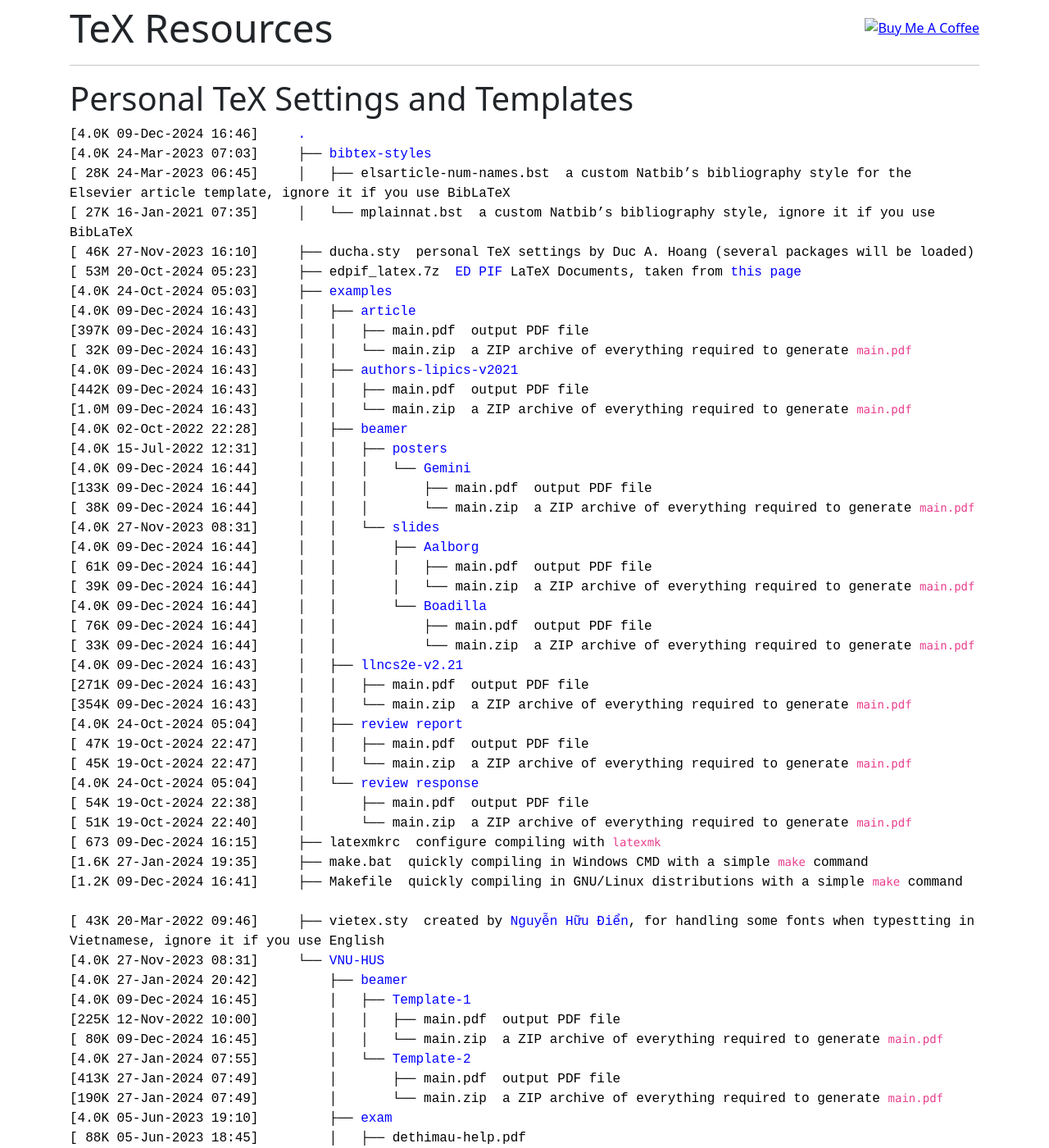
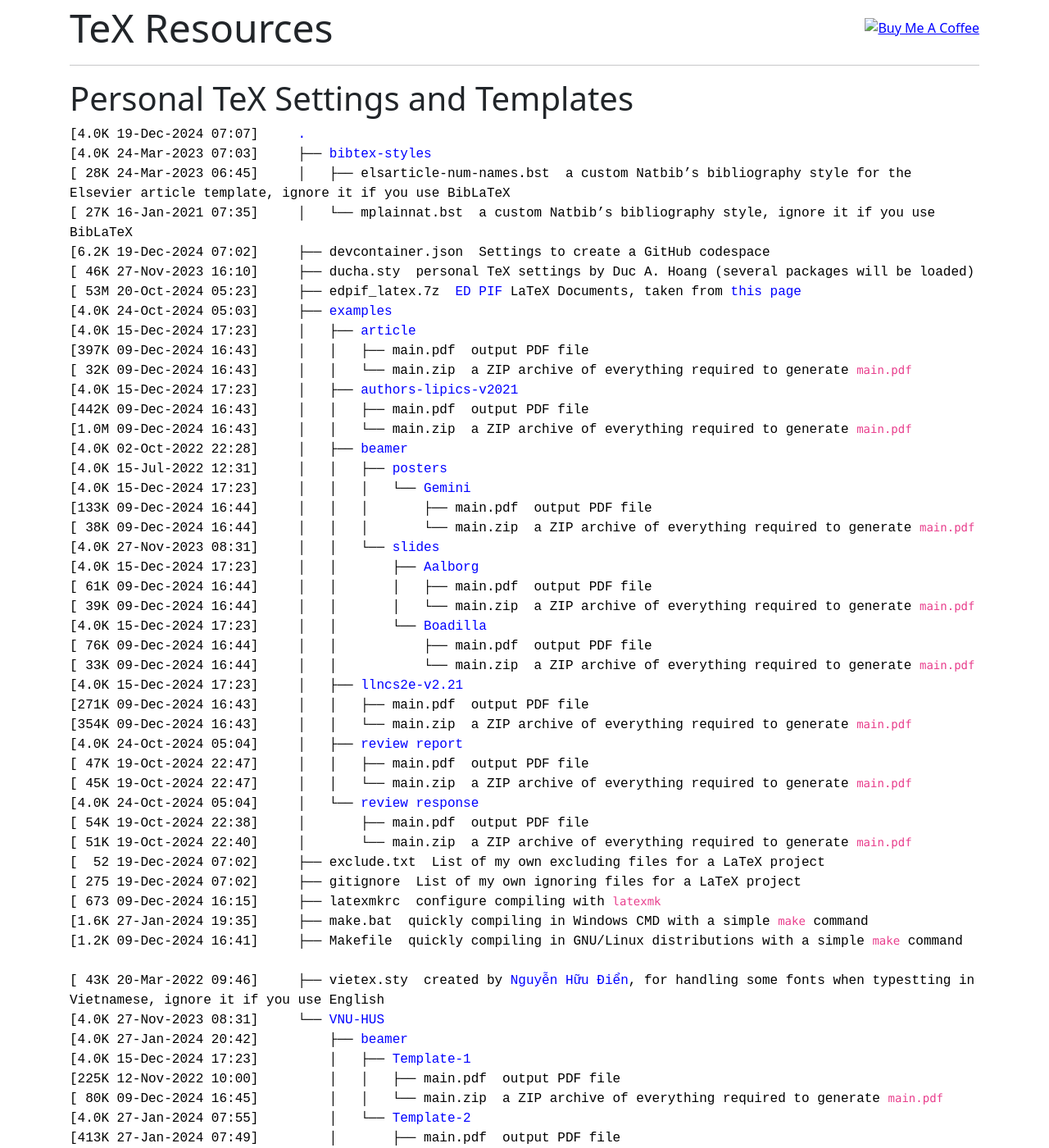
Before and after one commit to hoanganhduc/hoanganhduc.github.io, a Jekyll site: the page built from tex/index.md, in a window 1280 px wide and 1400 px high. Shown: the whole window at 82% size. Built offline with Jekyll 4.4.1, drawn with Linux system fonts in a browser that asks for light colours; nearby versions of some CDN libraries; a style sheet for code colours, icons or effects is not loaded; some of the changed text lies outside the part shown.

Commit message:
Updated @ 2024-12-19  07:07:29 ICT

```diff
--- a/tex/dircontent.html
+++ b/tex/dircontent.html
@@ -1,36 +1,37 @@
-[4.0K&nbsp;09-Dec-2024&nbsp;16:46]&nbsp;&nbsp;&nbsp;&nbsp;	<a class="DIR" href="././">.</a><br>
+[4.0K&nbsp;19-Dec-2024&nbsp;07:07]&nbsp;&nbsp;&nbsp;&nbsp;	<a class="DIR" href="././">.</a><br>
 [4.0K&nbsp;24-Mar-2023&nbsp;07:03]&nbsp;&nbsp;&nbsp;&nbsp;	├── <a class="DIR" href="./bibtex-styles/">bibtex-styles</a><br>
 [&nbsp;28K&nbsp;24-Mar-2023&nbsp;06:45]&nbsp;&nbsp;&nbsp;&nbsp;	│   ├── <a class="NORM" href="./bibtex-styles/elsarticle-num-names.bst">elsarticle-num-names.bst</a>&nbsp;&nbsp;<span style="font-family: monospace;">a custom Natbib's bibliography style for the Elsevier article template, ignore it if you use BibLaTeX
 </span>&nbsp;&nbsp;<span style="font-family: monospace;"></span><br>
 [&nbsp;27K&nbsp;16-Jan-2021&nbsp;07:35]&nbsp;&nbsp;&nbsp;&nbsp;	│   └── <a class="NORM" href="./bibtex-styles/mplainnat.bst">mplainnat.bst</a>&nbsp;&nbsp;<span style="font-family: monospace;">a custom Natbib's bibliography style, ignore it if you use BibLaTeX
 </span>&nbsp;&nbsp;<span style="font-family: monospace;"></span><br>
+[6.2K&nbsp;19-Dec-2024&nbsp;07:02]&nbsp;&nbsp;&nbsp;&nbsp;	├── <a class="NORM" href="./devcontainer.json">devcontainer.json</a>&nbsp;&nbsp;<span style="font-family: monospace;">Settings to create a GitHub codespace</span><br>
 [&nbsp;46K&nbsp;27-Nov-2023&nbsp;16:10]&nbsp;&nbsp;&nbsp;&nbsp;	├── <a class="NORM" href="./ducha.sty">ducha.sty</a>&nbsp;&nbsp;<span style="font-family: monospace;">personal TeX settings by Duc A. Hoang (several packages will be loaded)</span><br>
 [&nbsp;53M&nbsp;20-Oct-2024&nbsp;05:23]&nbsp;&nbsp;&nbsp;&nbsp;	├── <a class="NORM" href="./edpif_latex.7z">edpif_latex.7z</a>&nbsp;&nbsp;<span style="font-family: monospace;">[ED PIF](https://www.edpif.org) LaTeX Documents, taken from [this page](https://www.edpif.org/documents/?f=latex)</span><br>
 [4.0K&nbsp;24-Oct-2024&nbsp;05:03]&nbsp;&nbsp;&nbsp;&nbsp;	├── <a class="DIR" href="./examples/">examples</a><br>
-[4.0K&nbsp;09-Dec-2024&nbsp;16:43]&nbsp;&nbsp;&nbsp;&nbsp;	│   ├── <a class="DIR" href="./examples/article/">article</a><br>
+[4.0K&nbsp;15-Dec-2024&nbsp;17:23]&nbsp;&nbsp;&nbsp;&nbsp;	│   ├── <a class="DIR" href="./examples/article/">article</a><br>
 [397K&nbsp;09-Dec-2024&nbsp;16:43]&nbsp;&nbsp;&nbsp;&nbsp;	│   │   ├── <a class="NORM" href="./examples/article/main.pdf">main.pdf</a>&nbsp;&nbsp;<span style="font-family: monospace;">output PDF file
 </span>&nbsp;&nbsp;<span style="font-family: monospace;"></span><br>
 [&nbsp;32K&nbsp;09-Dec-2024&nbsp;16:43]&nbsp;&nbsp;&nbsp;&nbsp;	│   │   └── <a class="NORM" href="./examples/article/main.zip">main.zip</a>&nbsp;&nbsp;<span style="font-family: monospace;">a ZIP archive of everything required to generate `main.pdf`</span><br>
-[4.0K&nbsp;09-Dec-2024&nbsp;16:43]&nbsp;&nbsp;&nbsp;&nbsp;	│   ├── <a class="DIR" href="./examples/authors-lipics-v2021/">authors-lipics-v2021</a><br>
+[4.0K&nbsp;15-Dec-2024&nbsp;17:23]&nbsp;&nbsp;&nbsp;&nbsp;	│   ├── <a class="DIR" href="./examples/authors-lipics-v2021/">authors-lipics-v2021</a><br>
 [442K&nbsp;09-Dec-2024&nbsp;16:43]&nbsp;&nbsp;&nbsp;&nbsp;	│   │   ├── <a class="NORM" href="./examples/authors-lipics-v2021/main.pdf">main.pdf</a>&nbsp;&nbsp;<span style="font-family: monospace;">output PDF file
 </span>&nbsp;&nbsp;<span style="font-family: monospace;"></span><br>
 [1.0M&nbsp;09-Dec-2024&nbsp;16:43]&nbsp;&nbsp;&nbsp;&nbsp;	│   │   └── <a class="NORM" href="./examples/authors-lipics-v2021/main.zip">main.zip</a>&nbsp;&nbsp;<span style="font-family: monospace;">a ZIP archive of everything required to generate `main.pdf`</span><br>
 [4.0K&nbsp;02-Oct-2022&nbsp;22:28]&nbsp;&nbsp;&nbsp;&nbsp;	│   ├── <a class="DIR" href="./examples/beamer/">beamer</a><br>
 [4.0K&nbsp;15-Jul-2022&nbsp;12:31]&nbsp;&nbsp;&nbsp;&nbsp;	│   │   ├── <a class="DIR" href="./examples/beamer/posters/">posters</a><br>
-[4.0K&nbsp;09-Dec-2024&nbsp;16:44]&nbsp;&nbsp;&nbsp;&nbsp;	│   │   │   └── <a class="DIR" href="./examples/beamer/posters/Gemini/">Gemini</a><br>
+[4.0K&nbsp;15-Dec-2024&nbsp;17:23]&nbsp;&nbsp;&nbsp;&nbsp;	│   │   │   └── <a class="DIR" href="./examples/beamer/posters/Gemini/">Gemini</a><br>
 [133K&nbsp;09-Dec-2024&nbsp;16:44]&nbsp;&nbsp;&nbsp;&nbsp;	│   │   │   &nbsp;&nbsp;&nbsp; ├── <a class="NORM" href="./examples/beamer/posters/Gemini/main.pdf">main.pdf</a>&nbsp;&nbsp;<span style="font-family: monospace;">output PDF file
 </span>&nbsp;&nbsp;<span style="font-family: monospace;"></span><br>
 [&nbsp;38K&nbsp;09-Dec-2024&nbsp;16:44]&nbsp;&nbsp;&nbsp;&nbsp;	│   │   │   &nbsp;&nbsp;&nbsp; └── <a class="NORM" href="./examples/beamer/posters/Gemini/main.zip">main.zip</a>&nbsp;&nbsp;<span style="font-family: monospace;">a ZIP archive of everything required to generate `main.pdf`</span><br>
 [4.0K&nbsp;27-Nov-2023&nbsp;08:31]&nbsp;&nbsp;&nbsp;&nbsp;	│   │   └── <a class="DIR" href="./examples/beamer/slides/">slides</a><br>
-[4.0K&nbsp;09-Dec-2024&nbsp;16:44]&nbsp;&nbsp;&nbsp;&nbsp;	│   │   &nbsp;&nbsp;&nbsp; ├── <a class="DIR" href="./examples/beamer/slides/Aalborg/">Aalborg</a><br>
+[4.0K&nbsp;15-Dec-2024&nbsp;17:23]&nbsp;&nbsp;&nbsp;&nbsp;	│   │   &nbsp;&nbsp;&nbsp; ├── <a class="DIR" href="./examples/beamer/slides/Aalborg/">Aalborg</a><br>
 [&nbsp;61K&nbsp;09-Dec-2024&nbsp;16:44]&nbsp;&nbsp;&nbsp;&nbsp;	│   │   &nbsp;&nbsp;&nbsp; │   ├── <a class="NORM" href="./examples/beamer/slides/Aalborg/main.pdf">main.pdf</a>&nbsp;&nbsp;<span style="font-family: monospace;">output PDF file
 </span>&nbsp;&nbsp;<span style="font-family: monospace;"></span><br>
 [&nbsp;39K&nbsp;09-Dec-2024&nbsp;16:44]&nbsp;&nbsp;&nbsp;&nbsp;	│   │   &nbsp;&nbsp;&nbsp; │   └── <a class="NORM" href="./examples/beamer/slides/Aalborg/main.zip">main.zip</a>&nbsp;&nbsp;<span style="font-family: monospace;">a ZIP archive of everything required to generate `main.pdf`</span><br>
-[4.0K&nbsp;09-Dec-2024&nbsp;16:44]&nbsp;&nbsp;&nbsp;&nbsp;	│   │   &nbsp;&nbsp;&nbsp; └── <a class="DIR" href="./examples/beamer/slides/Boadilla/">Boadilla</a><br>
+[4.0K&nbsp;15-Dec-2024&nbsp;17:23]&nbsp;&nbsp;&nbsp;&nbsp;	│   │   &nbsp;&nbsp;&nbsp; └── <a class="DIR" href="./examples/beamer/slides/Boadilla/">Boadilla</a><br>
 [&nbsp;76K&nbsp;09-Dec-2024&nbsp;16:44]&nbsp;&nbsp;&nbsp;&nbsp;	│   │   &nbsp;&nbsp;&nbsp; &nbsp;&nbsp;&nbsp; ├── <a class="NORM" href="./examples/beamer/slides/Boadilla/main.pdf">main.pdf</a>&nbsp;&nbsp;<span style="font-family: monospace;">output PDF file
 </span>&nbsp;&nbsp;<span style="font-family: monospace;"></span><br>
 [&nbsp;33K&nbsp;09-Dec-2024&nbsp;16:44]&nbsp;&nbsp;&nbsp;&nbsp;	│   │   &nbsp;&nbsp;&nbsp; &nbsp;&nbsp;&nbsp; └── <a class="NORM" href="./examples/beamer/slides/Boadilla/main.zip">main.zip</a>&nbsp;&nbsp;<span style="font-family: monospace;">a ZIP archive of everything required to generate `main.pdf`</span><br>
-[4.0K&nbsp;09-Dec-2024&nbsp;16:43]&nbsp;&nbsp;&nbsp;&nbsp;	│   ├── <a class="DIR" href="./examples/llncs2e-v2.21/">llncs2e-v2.21</a><br>
+[4.0K&nbsp;15-Dec-2024&nbsp;17:23]&nbsp;&nbsp;&nbsp;&nbsp;	│   ├── <a class="DIR" href="./examples/llncs2e-v2.21/">llncs2e-v2.21</a><br>
 [271K&nbsp;09-Dec-2024&nbsp;16:43]&nbsp;&nbsp;&nbsp;&nbsp;	│   │   ├── <a class="NORM" href="./examples/llncs2e-v2.21/main.pdf">main.pdf</a>&nbsp;&nbsp;<span style="font-family: monospace;">output PDF file
 </span>&nbsp;&nbsp;<span style="font-family: monospace;"></span><br>
 [354K&nbsp;09-Dec-2024&nbsp;16:43]&nbsp;&nbsp;&nbsp;&nbsp;	│   │   └── <a class="NORM" href="./examples/llncs2e-v2.21/main.zip">main.zip</a>&nbsp;&nbsp;<span style="font-family: monospace;">a ZIP archive of everything required to generate `main.pdf`</span><br>
@@ -42,6 +43,8 @@
 [&nbsp;54K&nbsp;19-Oct-2024&nbsp;22:38]&nbsp;&nbsp;&nbsp;&nbsp;	│   &nbsp;&nbsp;&nbsp; ├── <a class="NORM" href="./examples/review%20response/main.pdf">main.pdf</a>&nbsp;&nbsp;<span style="font-family: monospace;">output PDF file
 </span>&nbsp;&nbsp;<span style="font-family: monospace;"></span><br>
 [&nbsp;51K&nbsp;19-Oct-2024&nbsp;22:40]&nbsp;&nbsp;&nbsp;&nbsp;	│   &nbsp;&nbsp;&nbsp; └── <a class="NORM" href="./examples/review%20response/main.zip">main.zip</a>&nbsp;&nbsp;<span style="font-family: monospace;">a ZIP archive of everything required to generate `main.pdf`</span><br>
+[&nbsp;&nbsp;52&nbsp;19-Dec-2024&nbsp;07:02]&nbsp;&nbsp;&nbsp;&nbsp;	├── <a class="NORM" href="./exclude.txt">exclude.txt</a>&nbsp;&nbsp;<span style="font-family: monospace;">List of my own excluding files for a LaTeX project</span><br>
+[&nbsp;275&nbsp;19-Dec-2024&nbsp;07:02]&nbsp;&nbsp;&nbsp;&nbsp;	├── <a class="NORM" href="./gitignore">gitignore</a>&nbsp;&nbsp;<span style="font-family: monospace;">List of my own ignoring files for a LaTeX project</span><br>
 [&nbsp;673&nbsp;09-Dec-2024&nbsp;16:15]&nbsp;&nbsp;&nbsp;&nbsp;	├── <a class="NORM" href="./latexmkrc">latexmkrc</a>&nbsp;&nbsp;<span style="font-family: monospace;">configure compiling with `latexmk`</span><br>
 [1.6K&nbsp;27-Jan-2024&nbsp;19:35]&nbsp;&nbsp;&nbsp;&nbsp;	├── <a class="NORM" href="./make.bat">make.bat</a>&nbsp;&nbsp;<span style="font-family: monospace;">quickly compiling in Windows CMD with a simple `make` command
 </span>&nbsp;&nbsp;<span style="font-family: monospace;"></span><br>
@@ -51,7 +54,7 @@
 </span>&nbsp;&nbsp;<span style="font-family: monospace;"></span><br>
 [4.0K&nbsp;27-Nov-2023&nbsp;08:31]&nbsp;&nbsp;&nbsp;&nbsp;	└── <a class="DIR" href="./VNU-HUS/">VNU-HUS</a><br>
 [4.0K&nbsp;27-Jan-2024&nbsp;20:42]&nbsp;&nbsp;&nbsp;&nbsp;	&nbsp;&nbsp;&nbsp; ├── <a class="DIR" href="./VNU-HUS/beamer/">beamer</a><br>
-[4.0K&nbsp;09-Dec-2024&nbsp;16:45]&nbsp;&nbsp;&nbsp;&nbsp;	&nbsp;&nbsp;&nbsp; │   ├── <a class="DIR" href="./VNU-HUS/beamer/Template-1/">Template-1</a><br>
+[4.0K&nbsp;15-Dec-2024&nbsp;17:23]&nbsp;&nbsp;&nbsp;&nbsp;	&nbsp;&nbsp;&nbsp; │   ├── <a class="DIR" href="./VNU-HUS/beamer/Template-1/">Template-1</a><br>
 [225K&nbsp;12-Nov-2022&nbsp;10:00]&nbsp;&nbsp;&nbsp;&nbsp;	&nbsp;&nbsp;&nbsp; │   │   ├── <a class="NORM" href="./VNU-HUS/beamer/Template-1/main.pdf">main.pdf</a>&nbsp;&nbsp;<span style="font-family: monospace;">output PDF file
 </span>&nbsp;&nbsp;<span style="font-family: monospace;"></span><br>
 [&nbsp;80K&nbsp;09-Dec-2024&nbsp;16:45]&nbsp;&nbsp;&nbsp;&nbsp;	&nbsp;&nbsp;&nbsp; │   │   └── <a class="NORM" href="./VNU-HUS/beamer/Template-1/main.zip">main.zip</a>&nbsp;&nbsp;<span style="font-family: monospace;">a ZIP archive of everything required to generate `main.pdf`</span><br>
--- /dev/null
+++ b/tex/exclude.txt
@@ -0,0 +1,5 @@
+exclude.txt
+Makefile
+make.bat
+main.pdf
+abstract.txt
--- a/tex/index.md
+++ b/tex/index.md
@@ -1,7 +1,7 @@
 ---
 layout: default
 title: "TeX Resources"
-last_modified_at: 2024-12-09
+last_modified_at: 2024-12-19
 description: TeX Resources collected by Duc A. Hoang
 keywords: resource, tex, setting, template, Duc A. Hoang
 directory-listing: true
```
Also changed, not shown: tex/devcontainer.json (added, +233 -0 lines), 3 other files.
